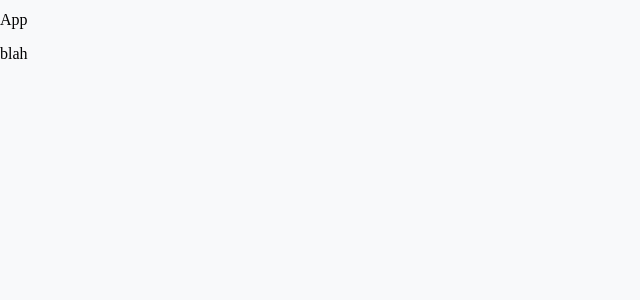
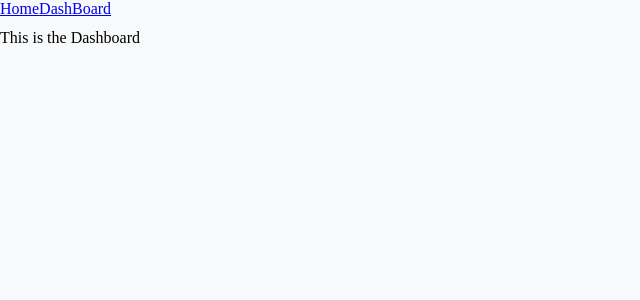
Before and after one commit to bw-virtualreality-2020/client, a React (Create React App) app: page /dashboard in a window 1280 px wide. Shown: the top 300 px of the page, without its empty margins (0-640 px from the left). Built offline with nearby package versions, Linux system fonts and the light colour scheme.

Commit message:
added the home and dashboard routes

```diff
--- a/src/App.js
+++ b/src/App.js
@@ -1,13 +1,25 @@
+import React from 'react';
+import { Switch, Route, Link } from 'react-router-dom';
+
+//  ROUTES
+import Home from './components/routes/Home';
+import Dashboard from './components/routes/DashBoard';
+
 function App() {
   return (
     <>
-      <header>
-        {/* nav goes here */}
+      <header> {/* nav goes here */}
+        <nav>
+          <Link to='/'>Home</Link>
+          <Link to='/dashboard'>DashBoard</Link>
+        </nav>
       </header>
-      <h1>App</h1>
-      <main>
-        <p>blah</p>
-      </main>
+
+      {/* ROUTES  */}
+      <Switch>
+        <Route path='/dashboard' component={Dashboard} />
+        <Route path='/' component={Home} />
+      </Switch>
     </>
   );
 }
--- /dev/null
+++ b/src/components/routes/DashBoard.js
@@ -0,0 +1,12 @@
+import React from 'react'
+
+function Dashboard() {
+    return (
+        <>
+        <h1>This is the Dashboard</h1>
+        </>
+    )
+}
+
+
+export default Dashboard;
--- /dev/null
+++ b/src/components/routes/Home.js
@@ -0,0 +1,11 @@
+import React from 'react'
+
+function Home() {
+    return (
+        <>
+        <h1>This is the Home</h1>
+        </>
+    )
+}
+
+export default Home;
--- a/src/components/routes/index.js
+++ /dev/null
@@ -1 +0,0 @@
-console.log("hello from routes");
--- a/src/index.js
+++ b/src/index.js
@@ -1,6 +1,6 @@
 import React from 'react';
 import ReactDOM from 'react-dom';
-import { BrowserRouter as Router } from 'react-router-dom';
+import { BrowserRouter as Router} from 'react-router-dom';
 import './styles/index.css';
 import App from './App';
 import reportWebVitals from './reportWebVitals';
@@ -19,7 +19,6 @@ const composeEnhancers = window.__REDUX_DEVTOOLS_EXTENSION_COMPOSE__ || compose
 //redux store
 const store = createStore(rootReducer, composeEnhancers(applyMiddleware(thunk)))
 
-
 ReactDOM.render(
   <React.StrictMode>
     <Router>
```
